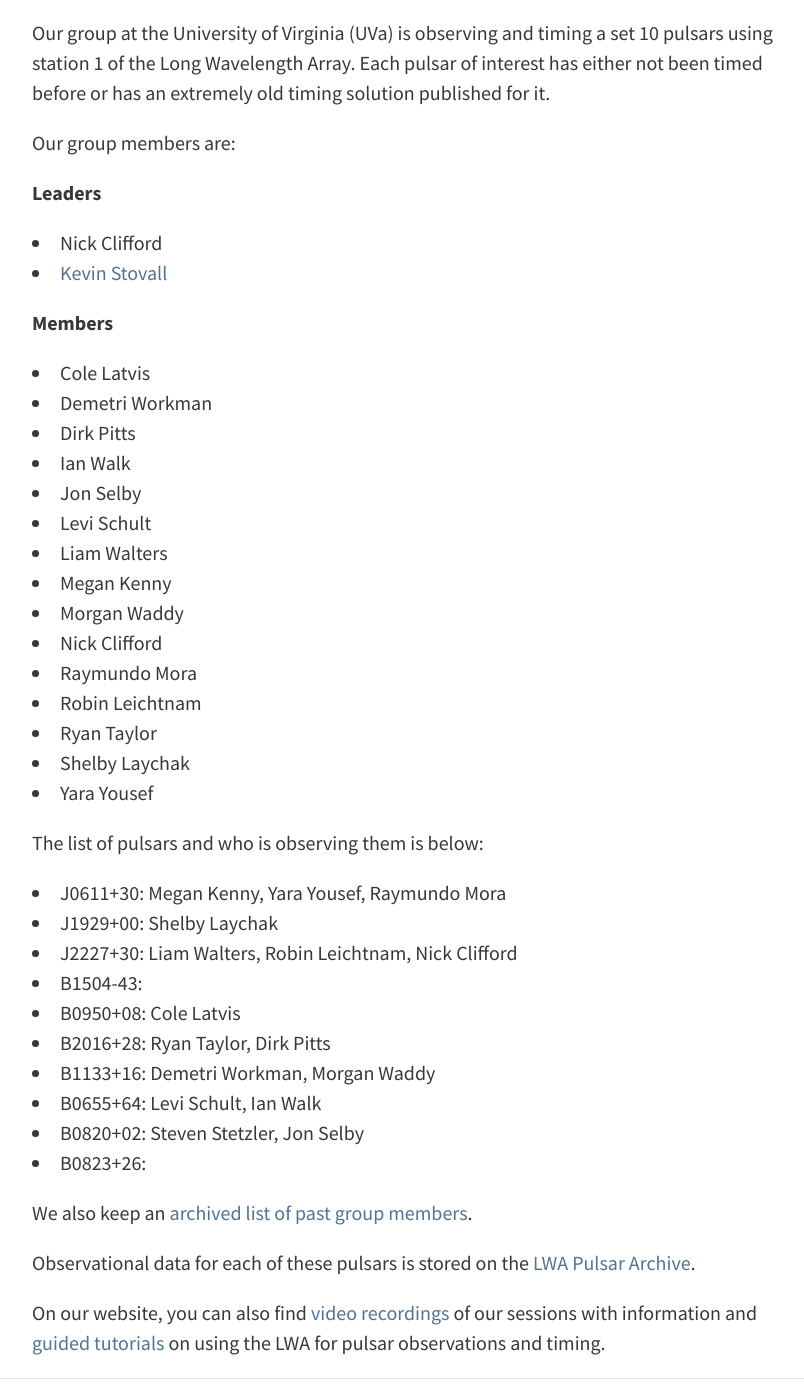
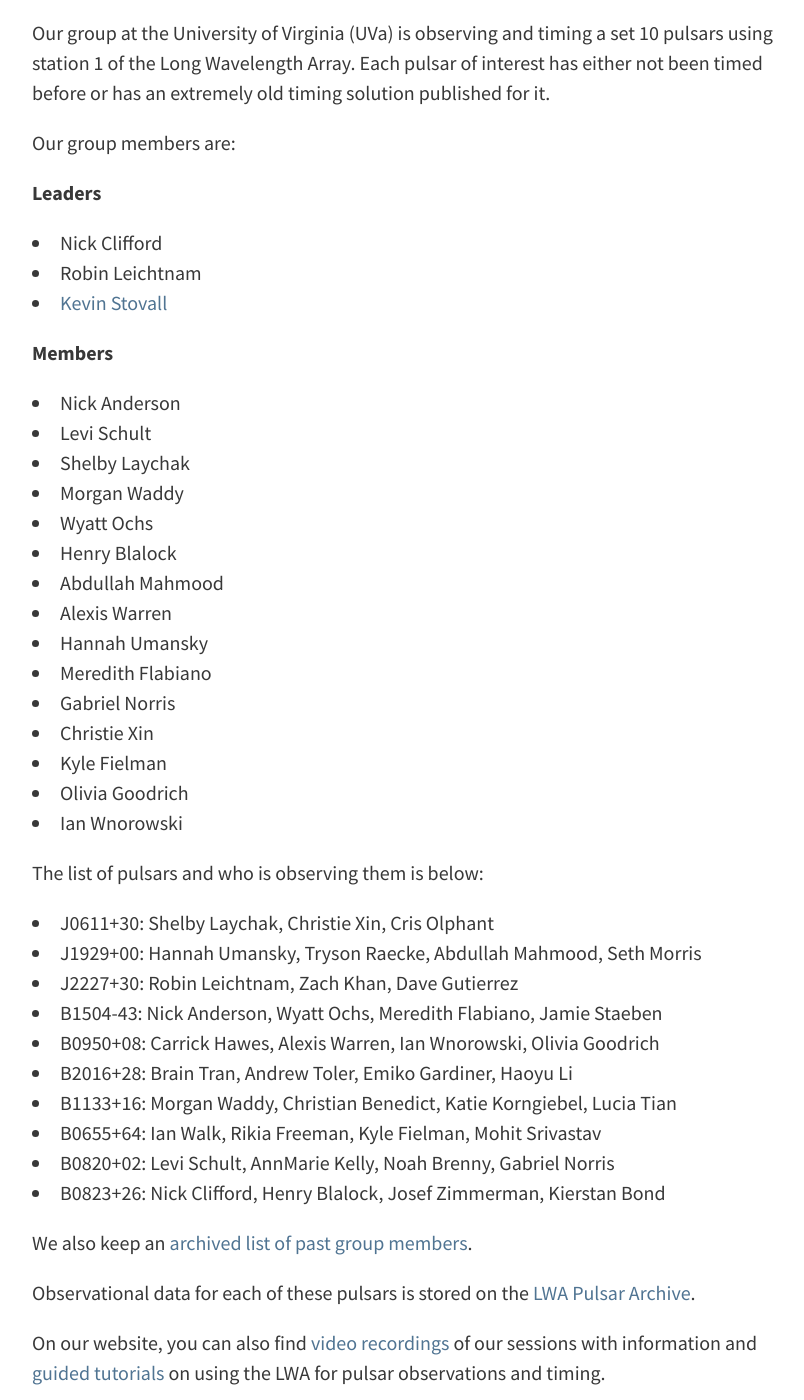
Before and after one commit to pulsar-observers/pulsar-observers.github.io, a Jekyll site: the page built from _pages/timing.md, in a window 1280 px wide and 1400 px high, scrolled down 457 px. Shown: the whole window, without its empty margins (224-1028 px from the left). Built offline with Jekyll 4.4.1, drawn with Linux system fonts in a browser that asks for light colours.

Commit message:
Update timing.md

```diff
--- a/_pages/timing.md
+++ b/_pages/timing.md
@@ -13,37 +13,38 @@ Our group members are:
 
 **Leaders**
 - Nick Clifford
+- Robin Leichtnam
 - [Kevin Stovall](http://physics.unm.edu/pandaweb/people/person.php?personID=1231)
 
 **Members**
-- Cole Latvis
-- Demetri Workman
-- Dirk Pitts
-- Ian Walk
-- Jon Selby
+- Nick Anderson
 - Levi Schult
-- Liam Walters
-- Megan Kenny
+- Shelby Laychak
 - Morgan Waddy
-- Nick Clifford
-- Raymundo Mora
-- Robin Leichtnam
-- Ryan Taylor
-- Shelby Laychak
-- Yara Yousef
+- Wyatt Ochs
+- Henry Blalock
+- Abdullah Mahmood
+- Alexis Warren
+- Hannah Umansky
+- Meredith Flabiano
+- Gabriel Norris
+- Christie Xin
+- Kyle Fielman
+- Olivia Goodrich
+- Ian Wnorowski
 
 The list of pulsars and who is observing them is below:
 
-- J0611+30: Megan Kenny, Yara Yousef, Raymundo Mora
-- J1929+00: Shelby Laychak
-- J2227+30: Liam Walters, Robin Leichtnam, Nick Clifford
-- B1504-43:
-- B0950+08: Cole Latvis
-- B2016+28: Ryan Taylor, Dirk Pitts
-- B1133+16: Demetri Workman, Morgan Waddy
-- B0655+64: Levi Schult, Ian Walk
-- B0820+02: Steven Stetzler, Jon Selby
-- B0823+26:
+- J0611+30: Shelby Laychak, Christie Xin, Cris Olphant
+- J1929+00: Hannah Umansky, Tryson Raecke, Abdullah Mahmood, Seth Morris
+- J2227+30: Robin Leichtnam, Zach Khan, Dave Gutierrez
+- B1504-43: Nick Anderson, Wyatt Ochs, Meredith Flabiano, Jamie Staeben
+- B0950+08: Carrick Hawes, Alexis Warren, Ian Wnorowski, Olivia Goodrich
+- B2016+28: Brain Tran, Andrew Toler, Emiko Gardiner, Haoyu Li
+- B1133+16: Morgan Waddy, Christian Benedict, Katie Korngiebel, Lucia Tian
+- B0655+64: Ian Walk, Rikia Freeman, Kyle Fielman, Mohit Srivastav
+- B0820+02: Levi Schult, AnnMarie Kelly, Noah Brenny, Gabriel Norris
+- B0823+26: Nick Clifford, Henry Blalock, Josef Zimmerman, Kierstan Bond
 
 We also keep an [archived list of past group members]({{ site.url }}{{ site.baseurl }}/past-members/).
 
```
